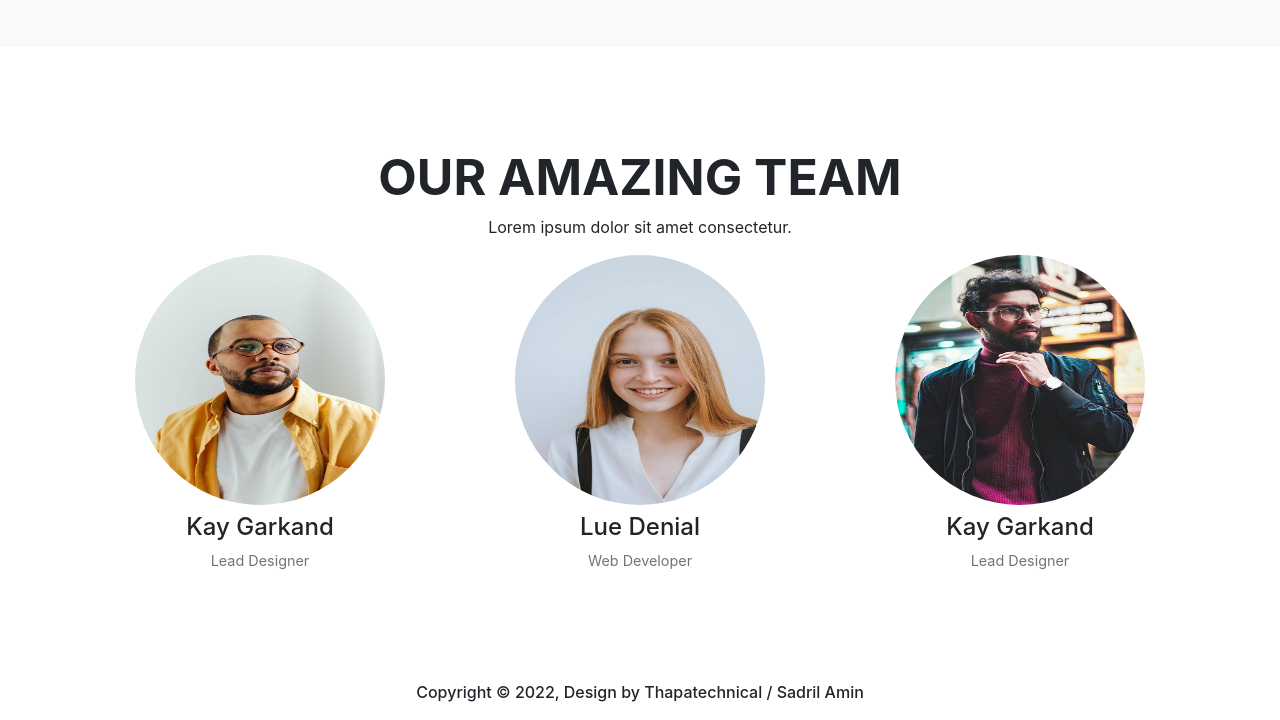
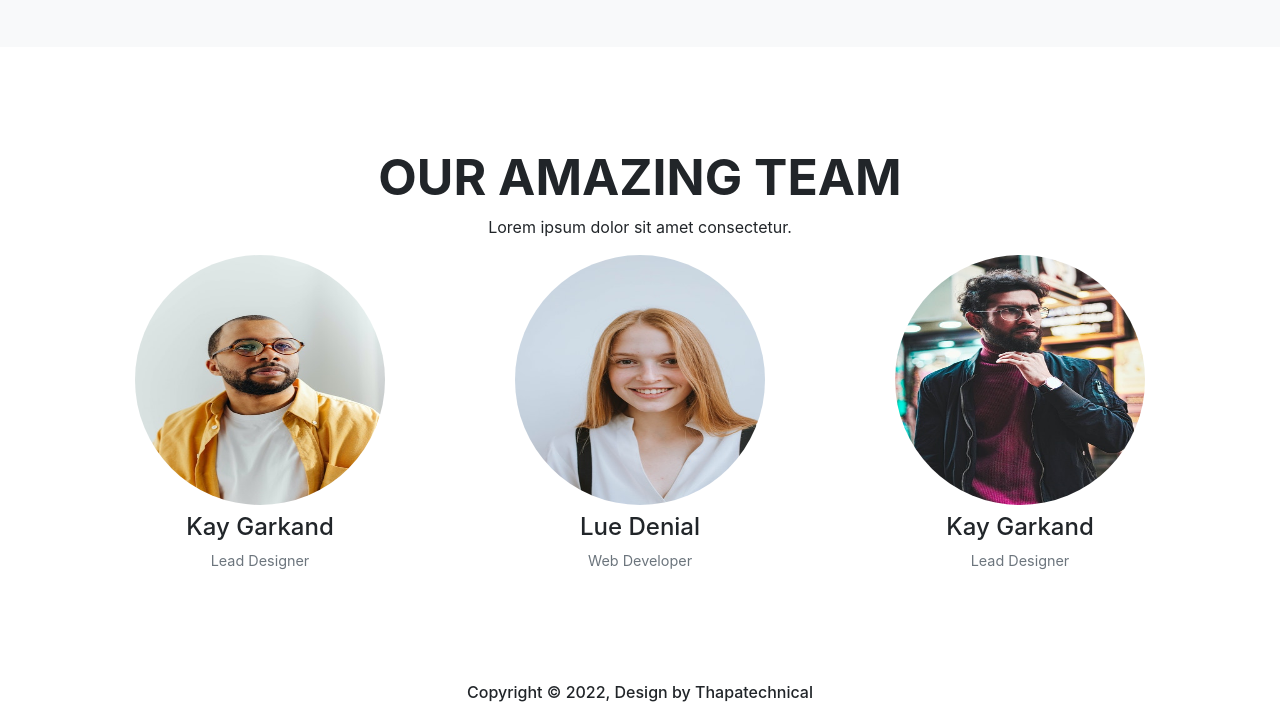
Before and after one commit to Sadril1996/Thapatechnical, a plain HTML site: page index.html in a window 1280 px wide. Shown: the part 2568-3288 px from the top of the page. Drawn offline with nearby package versions, Linux system fonts and the light colour scheme.

Commit message:
remove some text in html

```diff
--- a/index.html
+++ b/index.html
@@ -202,7 +202,7 @@
     </section>
 
     <footer class="footer">
-        <h6 class="text-center">  Copyright ©	2022, Design by Thapatechnical / Sadril Amin </h6>
+        <h6 class="text-center">  Copyright ©	2022, Design by Thapatechnical </h6>
     </footer>
 
 
```
